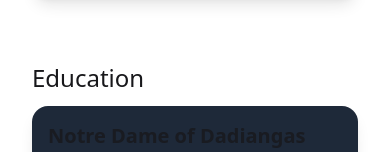
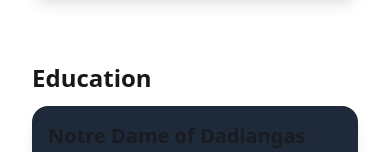
Before and after one commit to RNC-Tech/portfolio-ii, a Next.js app: page /about in a window 390 px wide. Shown: the part 2304-2456 px from the top of the page. Built offline with nearby package versions, Linux system fonts and the light colour scheme.

Commit message:
Fix typo in AboutPage biography section and adjust font weight for Education header for improved consistency.

```diff
--- a/app/about/page.tsx
+++ b/app/about/page.tsx
@@ -64,7 +64,7 @@ const AboutPage = () => {
                   </label>
                    {/* BIOGRAPHY */}
                   <ul className='text-base md:text-m'>
-                    <li>Created branding assets for a client's upcoming initiative.</li>
+                    <li>Created branding assets for a client&apos;s upcoming initiative.</li>
                     <li>Designed the user interface using CSS, Bootstrap, and wireframes built in Figma.</li>
                     <li>Designed and implemented multiple landing templates.</li>
                     <li>Implemented front-end designs</li>
@@ -118,7 +118,7 @@ const AboutPage = () => {
           </div>
           <div className='flex flex-col py-8 md:py-12'>
             <article className='prose'>
-              <h4 className="text-2xl md:text-4xl font-medium font-bold">Education</h4>
+              <h4 className="text-2xl md:text-4xl md:font-medium font-bold">Education</h4>
               <div className='flex flex-col gap-4'>
                 {/* EDUCATION 1 */}
                 <div className='w-full flex flex-col gap-2 card bg-gray-800 rounded-2xl p-4 md:p-8 shadow-lg hover:scale-105 transition-all duration-200'>
```
